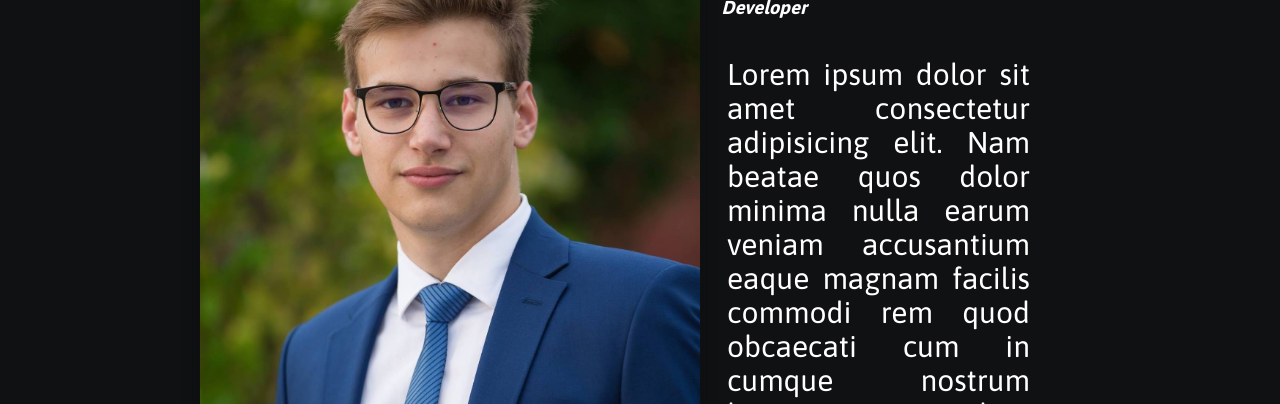
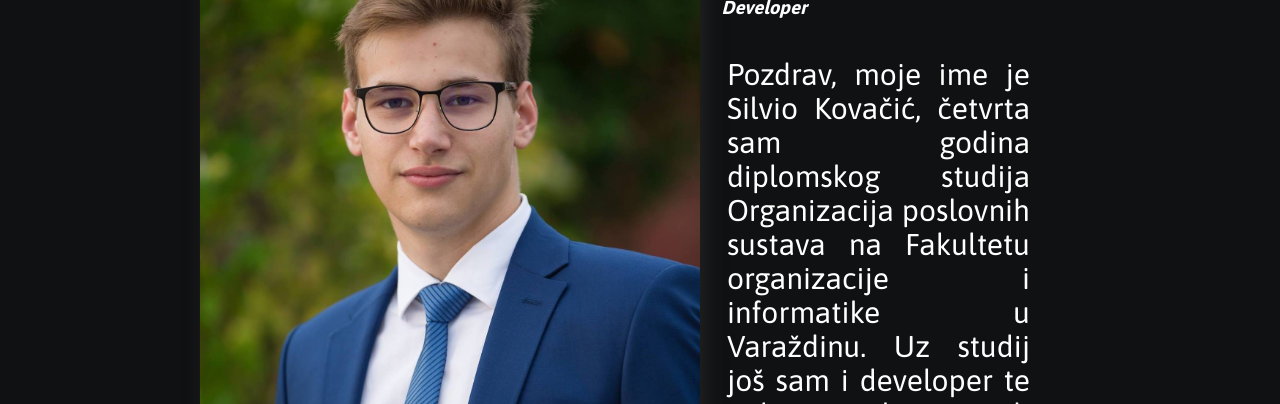
Before and after one commit to skovacic98/Speck-zadatak, a plain HTML site: page files/html/index.html in a window 1280 px wide. Shown: the part 113-517 px from the top of the page. Drawn offline with Linux system fonts and the light colour scheme.

Commit message:
Last commit

```diff
--- a/files/css/styles.css
+++ b/files/css/styles.css
@@ -7,7 +7,7 @@
     position: relative;
     margin-top: 50px;
     margin-left: 200px;
-    box-shadow: 0 4px 8px 0 rgba(34, 34, 34, 0.2), 0 6px 20px 0 rgba(0, 0, 0, 0.19);
+    box-shadow: 5px 5px 20px rgb(36, 35, 35);
 }
 
 * {
--- a/files/html/index.html
+++ b/files/html/index.html
@@ -17,8 +17,7 @@
             Developer
         </h3>
         <p>
-            Lorem ipsum dolor sit amet consectetur adipisicing elit. Nam beatae quos dolor minima nulla earum veniam accusantium eaque magnam facilis commodi rem quod obcaecati cum in cumque nostrum harum, provident minus, temporibus quibusdam iste fugit vero doloremque. Nemo accusamus animi dicta accusantium rem, sit error molestias quasi odit amet dignissimos autem eveniet eum cumque iure minima mollitia perferendis similique alias incidunt totam consectetur nulla? Adipisci officiis voluptatum doloremque beatae, excepturi aliquam quae tenetur veritatis explicabo blanditiis iusto suscipit voluptate ducimus, in dolores illum atque delectus laborum, sit quidem recusandae error numquam id? Laboriosam libero illum totam nihil, dolore vitae laudantium.
-        </p>
+            Pozdrav, moje ime je Silvio Kovačić, četvrta sam godina diplomskog studija Organizacija poslovnih sustava na Fakultetu organizacije i informatike u Varaždinu. Uz studij još sam i developer te neke od mojih tehnologija sa kojim se bavim su navedeni u sekciji ispod. Uz navedene tehnologije bavio sam se sa: .NET-om, Oracle Apexom, Android developmentom i sitno sam upoznao Javascript. Na kraju preddiplomskog studija radio sam videoigru za završni rad u C#-u i Unity-u. Na projektima na fakultetu bavio sam se i front-end dijelovima aplikacija te sam upoznao i back-end dio priče te sam radio web-servise, Oauth2 autentifikaciju, task-scheduling u .NET-u, pravljenja PDF-a kroz kod, GIT, SQL, Linux, Sourcetree i slično. U slobodno vrijeme volim provoditi vrijeme družeći se s kolegama s fakulteta, igranje video igara te druženjem sa svojom obitelji i boljom polovicom.        </p>
     </div>
     <div class="my-tech">
         <h1>
```
